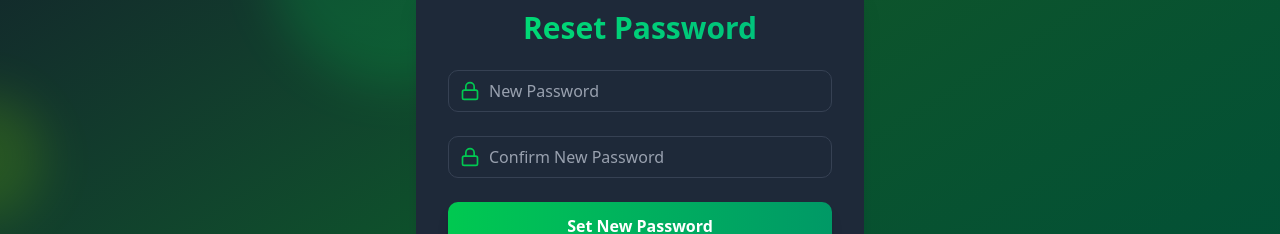
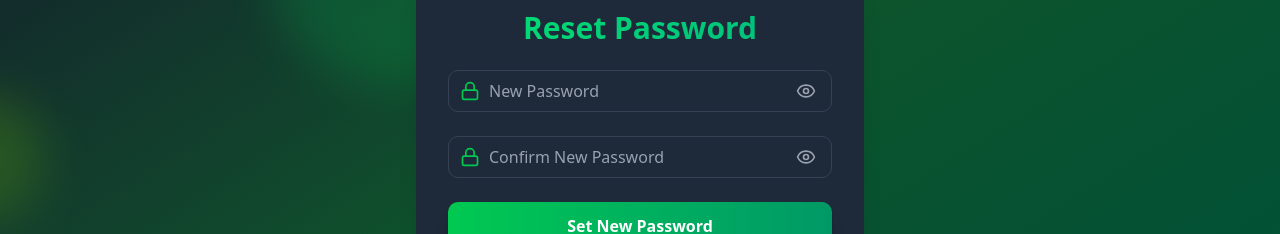
Before and after one commit to UjjwalSaini07/MERN-Auth-Guardian, a React (Vite) app in the folder frontend/: page /reset-password/1 in a window 1280 px wide. Shown: the part 270-504 px from the top of the page. Built offline with nearby package versions, Linux system fonts and the light colour scheme; no server answers.

Commit message:
PassKey Eye off and On

```diff
--- a/frontend/src/pages/auth/LoginPage.jsx
+++ b/frontend/src/pages/auth/LoginPage.jsx
@@ -1,6 +1,6 @@
 import { useState } from "react";
 import { motion } from "framer-motion";
-import { Mail, Lock, Loader } from "lucide-react";
+import { Mail, Lock, Loader, Eye, EyeOff } from "lucide-react";
 import { Link } from "react-router-dom";
 import Input from "../../components/common/Input";
 import { useAuthStore } from "../../store/authStore";
@@ -8,6 +8,7 @@ import { useAuthStore } from "../../store/authStore";
 const LoginPage = () => {
   const [email, setEmail] = useState("");
   const [password, setPassword] = useState("");
+  const [showPassword, setShowPassword] = useState(false);
 
   const { login, isLoading, error } = useAuthStore();
 
@@ -37,13 +38,22 @@ const LoginPage = () => {
             onChange={(e) => setEmail(e.target.value)}
           />
 
+          <div className="relative">
             <Input
               icon={Lock}
-            type="password"
+              type={showPassword ? "text" : "password"}
               placeholder="Password"
               value={password}
               onChange={(e) => setPassword(e.target.value)}
             />
+            <button
+              type="button"
+              onClick={() => setShowPassword(!showPassword)}
+              className="absolute inset-y-0 right-4 flex items-center text-gray-400 hover:text-gray-300 focus:outline-none"
+            >
+              {showPassword ? <EyeOff size={20} /> : <Eye size={20} />}
+            </button>
+          </div>
 
           <div className="flex items-center mb-6">
             <Link
@@ -81,4 +91,5 @@ const LoginPage = () => {
     </motion.div>
   );
 };
+
 export default LoginPage;
--- a/frontend/src/pages/auth/ResetPasswordPage.jsx
+++ b/frontend/src/pages/auth/ResetPasswordPage.jsx
@@ -1,6 +1,6 @@
 import { useState } from "react";
 import { motion } from "framer-motion";
-import { Lock } from "lucide-react";
+import { Lock, Eye, EyeOff } from "lucide-react";
 import toast from "react-hot-toast";
 import { useNavigate, useParams } from "react-router-dom";
 import { useAuthStore } from "../../store/authStore";
@@ -9,6 +9,8 @@ import Input from "../../components/common/Input";
 const ResetPasswordPage = () => {
   const [password, setPassword] = useState("");
   const [confirmPassword, setConfirmPassword] = useState("");
+  const [showPassword, setShowPassword] = useState(false);
+  const [showConfirmPassword, setShowConfirmPassword] = useState(false);
   const { resetPassword, error, isLoading, message } = useAuthStore();
 
   const { token } = useParams();
@@ -51,23 +53,41 @@ const ResetPasswordPage = () => {
         {message && <p className="text-green-500 text-sm mb-4">{message}</p>}
 
         <form onSubmit={handleSubmit}>
+          <div className="relative">
             <Input
               icon={Lock}
-            type="password"
+              type={showPassword ? "text" : "password"}
               placeholder="New Password"
               value={password}
               onChange={(e) => setPassword(e.target.value)}
               required
             />
+            <button
+              type="button"
+              onClick={() => setShowPassword(!showPassword)}
+              className="absolute inset-y-0 right-4 flex items-center text-gray-400 hover:text-gray-300 focus:outline-none"
+            >
+              {showPassword ? <EyeOff size={20} /> : <Eye size={20} />}
+            </button>
+          </div>
 
+          <div className="relative mt-4">
             <Input
               icon={Lock}
-            type="password"
+              type={showConfirmPassword ? "text" : "password"}
               placeholder="Confirm New Password"
               value={confirmPassword}
               onChange={(e) => setConfirmPassword(e.target.value)}
               required
             />
+            <button
+              type="button"
+              onClick={() => setShowConfirmPassword(!showConfirmPassword)}
+              className="absolute inset-y-0 right-4 flex items-center text-gray-400 hover:text-gray-300 focus:outline-none"
+            >
+              {showConfirmPassword ? <EyeOff size={20} /> : <Eye size={20} />}
+            </button>
+          </div>
 
           <motion.button
             whileHover={{ scale: 1.02 }}
--- a/frontend/src/pages/auth/SignUpPage.jsx
+++ b/frontend/src/pages/auth/SignUpPage.jsx
@@ -1,7 +1,7 @@
 import { useState } from "react";
 import { motion } from "framer-motion";
 import Input from "../../components/common/Input";
-import { Loader, Lock, Mail, User } from "lucide-react";
+import { Loader, Lock, Mail, User, Eye, EyeOff } from "lucide-react";
 import { Link, useNavigate } from "react-router-dom";
 import PasswordStrengthMeter from "../../components/common/PasswordStrengthMeter";
 import { useAuthStore } from "../../store/authStore";
@@ -10,6 +10,7 @@ const SignUpPage = () => {
   const [name, setName] = useState("");
   const [email, setEmail] = useState("");
   const [password, setPassword] = useState("");
+  const [showPassword, setShowPassword] = useState(false);
   const navigate = useNavigate();
 
   const { signup, error, isLoading } = useAuthStore();
@@ -52,13 +53,22 @@ const SignUpPage = () => {
             value={email}
             onChange={(e) => setEmail(e.target.value)}
           />
+          <div className="relative">
             <Input
               icon={Lock}
-            type="password"
+              type={showPassword ? "text" : "password"}
               placeholder="Password"
               value={password}
               onChange={(e) => setPassword(e.target.value)}
             />
+            <button
+              type="button"
+              onClick={() => setShowPassword(!showPassword)}
+              className="absolute inset-y-0 right-4 flex items-center text-gray-400 hover:text-gray-300 focus:outline-none"
+            >
+              {showPassword ? <EyeOff size={20} /> : <Eye size={20} />}
+            </button>
+          </div>
           {error && <p className="text-red-500 font-semibold mt-2">{error}</p>}
           <PasswordStrengthMeter password={password} />
 
@@ -91,4 +101,5 @@ const SignUpPage = () => {
     </motion.div>
   );
 };
+
 export default SignUpPage;
```
Lines whose indentation alone changed are shown as unchanged.
